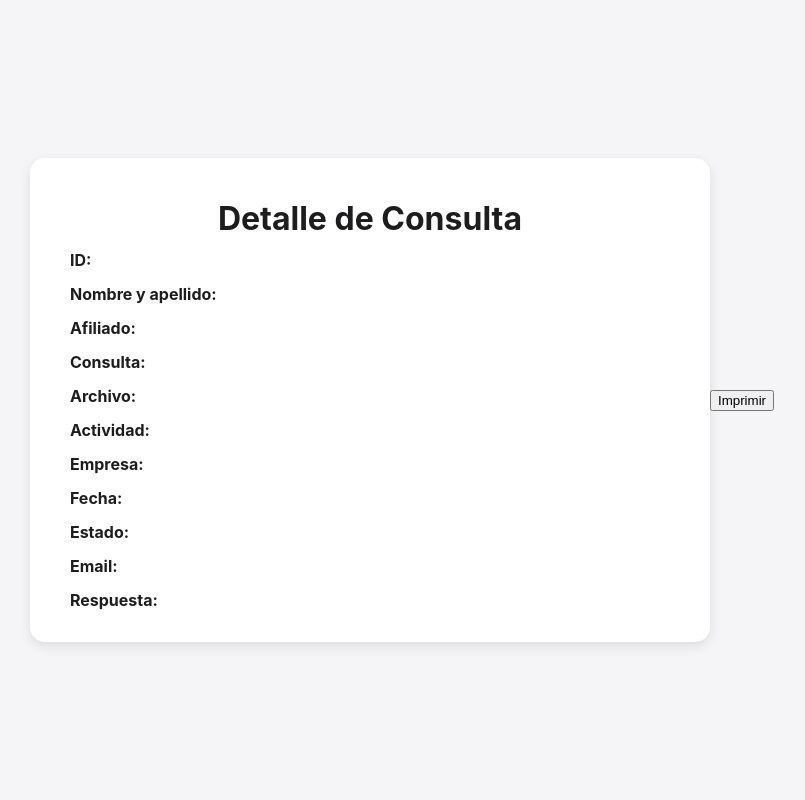
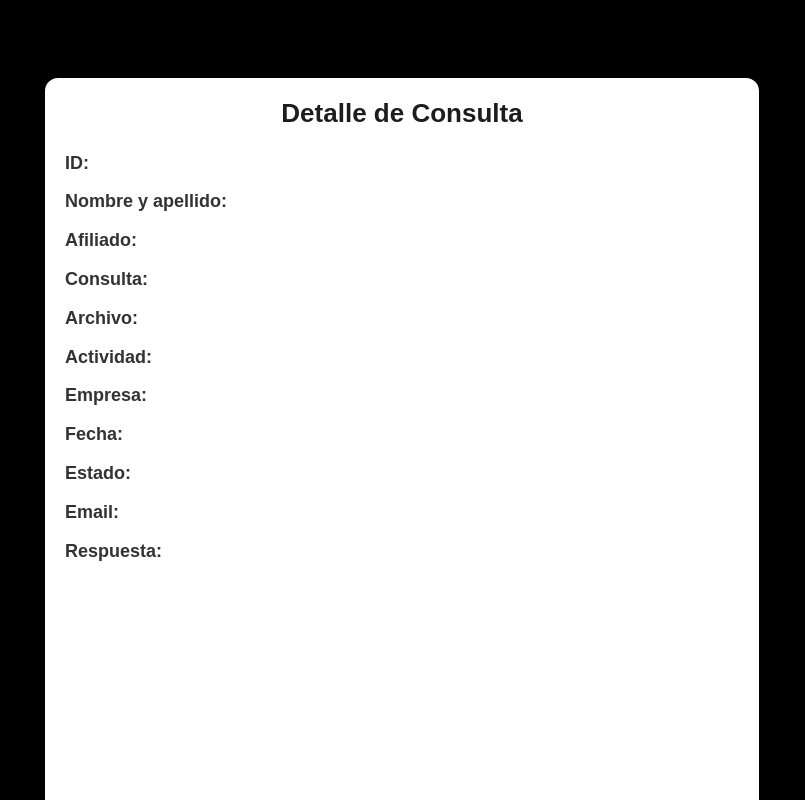
Before and after one commit to Arieldiaz-sec-grem-mec/print, a plain HTML site: page index.html in a window 1280 px wide. Shown: the top 800 px of the page, without its empty margins (238-1043 px from the left). Drawn offline with Linux system fonts and the light colour scheme.

Commit message:
Update styles.css

```diff
--- a/styles.css
+++ b/styles.css
@@ -1,61 +1,93 @@
 body {
-    font-family: -apple-system, BlinkMacSystemFont, "Segoe UI", Roboto, "Helvetica Neue", Arial, sans-serif;
-    background-color: #f5f5f7;
-    color: #333;
+    font-family: Arial, sans-serif;
+    background-color: #000;
+    color: #94d20f;
     margin: 0;
     padding: 0;
-    display: flex;
-    justify-content: center;
-    align-items: center;
-    height: 100vh;
+    font-size: 18px; /* Ajusta este valor para cambiar el tamaño del texto */
 }
 
 .container {
-    background-color: #ffffff;
-    border-radius: 15px;
-    box-shadow: 0 4px 12px rgba(0, 0, 0, 0.1);
-    padding: 20px 40px;
-    max-width: 600px;
-    width: 100%;
+    background-color: #fff;
+    color: #000;
+    width: calc(210mm - 2cm); /* A4 width minus 2cm (1cm each side) */
+    height: calc(297mm - 2cm); /* A4 height minus 2cm (1cm each side) */
+    margin: 20mm auto; /* Centers the container with 1cm margins on all sides */
+    padding: 20px;
+    border-radius: 15px; /* Rounded corners */
+    border: 2px solid #000; /* Black border */
+    box-shadow: 0 0 10px rgba(0, 0, 0, 0.5); /* Shadow for a 3D effect */
+    box-sizing: border-box; /* Ensures padding and border are included in the width */
+    font-size: 18px; /* Ajusta este valor para cambiar el tamaño del texto */
+}
+
+h1, h2 {
+    text-align: center;
+    margin: 0;
+    padding-bottom: 10px;
 }
 
 h1 {
-    text-align: center;
     color: #1d1d1f;
-    margin-bottom: 10px;
+    font-size: 26px; /* Tamaño de texto del título principal */
 }
 
 h2 {
-    text-align: center;
     color: #6e6e73;
-    margin-bottom: 30px;
+    font-size: 20px; /* Tamaño de texto del subtítulo */
 }
 
 p {
-    font-size: 16px;
-    line-height: 1.5;
+    font-size: 18px; /* Tamaño de texto de los párrafos */
+    line-height: 1.6;
     margin: 10px 0;
 }
 
 p strong {
-    color: #1d1d1f;
+    color: #333;
+    font-size: 18px; /* Tamaño de texto de los textos en negrita */
 }
 
-.print-btn {
+img#archivo-thumbnail {
     display: block;
-    width: 100%;
-    margin-top: 30px;
-    padding: 10px 0;
-    background-color: #007bff;
-    color: #ffffff;
-    text-align: center;
-    border: none;
-    border-radius: 10px;
-    font-size: 16px;
-    cursor: pointer;
-    transition: background-color 0.3s ease;
+    max-width: 100%;
+    height: auto;
+    border-radius: 4px;
+    margin: 10px 0;
 }
 
-.print-btn:hover {
-    background-color: #0056b3;
+button {
+    display: block;
+    margin: 20px auto;
+    padding: 10px 20px;
+    background-color: #444;
+    color: #fff;
+    border: none;
+    border-radius: 5px;
+    cursor: pointer;
+    font-size: 18px; /* Tamaño del texto del botón */
 }
+
+button:hover {
+    background-color: #555;
+}
+
+@media print {
+    body {
+        background-color: #fff;
+        color: #000;
+        font-size: 18px; /* Ajusta este valor para cambiar el tamaño del texto al imprimir */
+    }
+
+    .container {
+        box-shadow: none;
+        border-radius: 0; /* Remove rounded corners for printing */
+        margin: 0; /* Remove margins for printing */
+        width: 100%;
+        height: 100%;
+    }
+
+    button {
+        display: none;
+    }
+}
```
